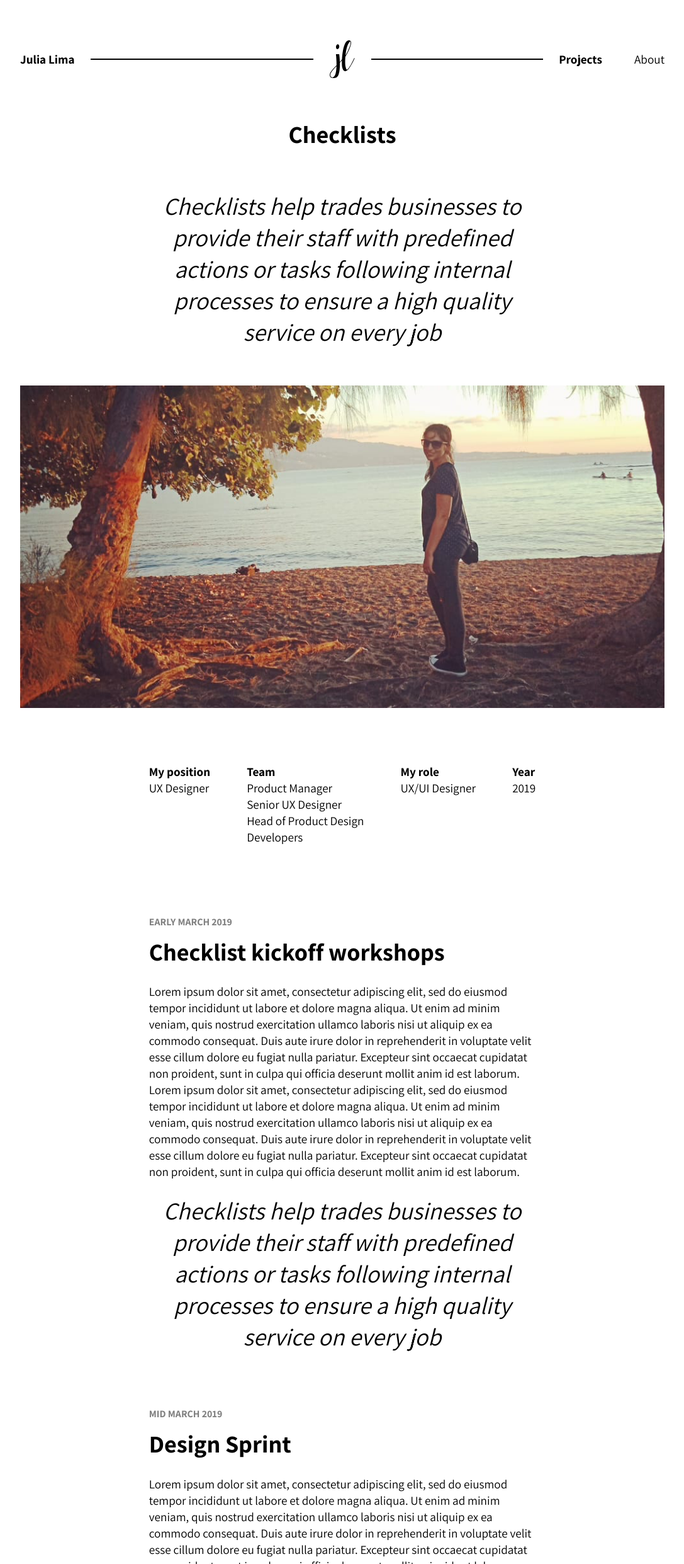
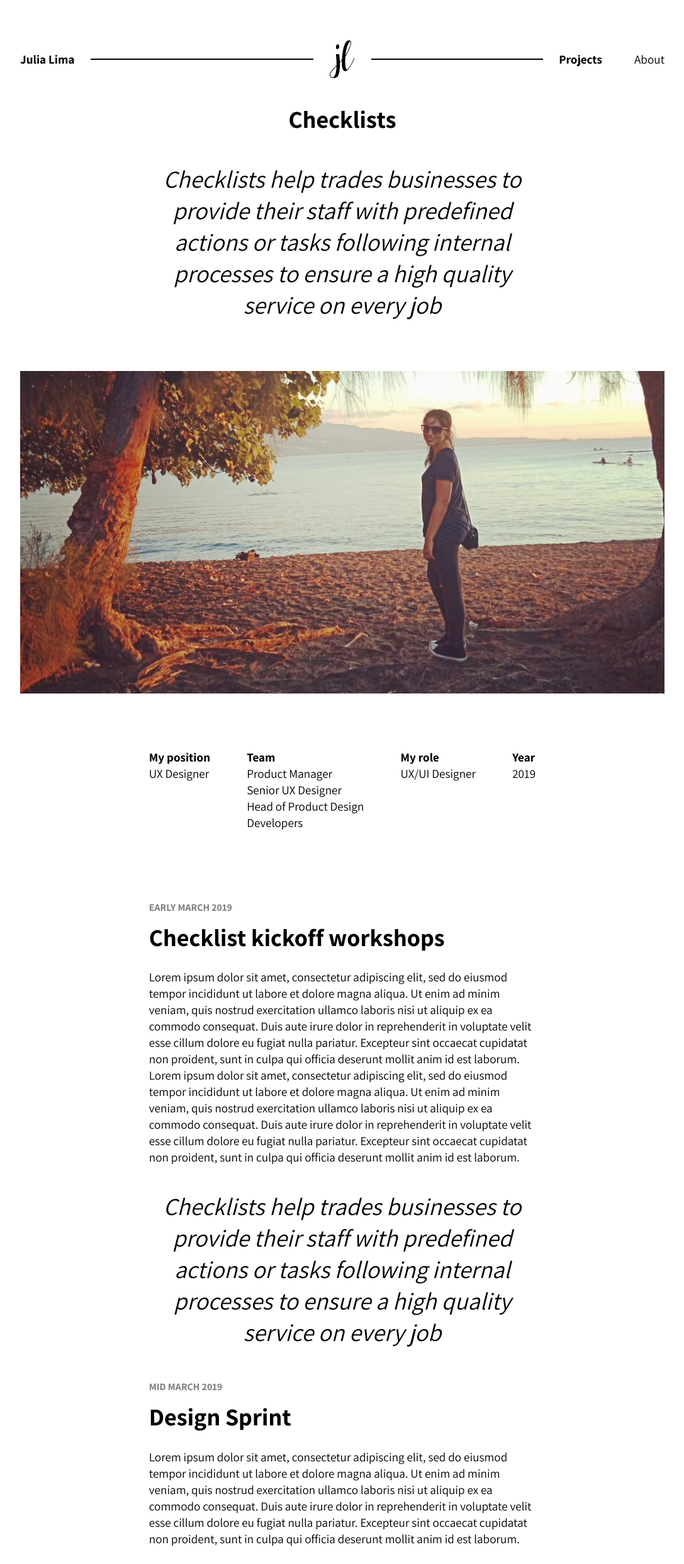
Before and after one commit to JuliaLima/MyWebPortfolio, a plain HTML site: page 2020/cs-checklists.html in a window 1280 px wide. Shown: the top 2483 px of the page at 63% size, without its empty margins (96-1183 px from the left). Drawn offline with nearby package versions, Linux system fonts and the light colour scheme.

Commit message:
2020: fix case stude highlight text spacing

```diff
--- a/2020/cs-checklists.html
+++ b/2020/cs-checklists.html
@@ -51,7 +51,7 @@
 
                 <div id="cs-container">
                     <div class="page-title"><b>Checklists</b></div>
-                    <div class="highlight-text"><i>Checklists help trades businesses to provide their staff with predefined actions or tasks following internal processes to ensure a high quality service on every job</i></div>
+                    <div class="highlight-text-top"><i>Checklists help trades businesses to provide their staff with predefined actions or tasks following internal processes to ensure a high quality service on every job</i></div>
                     <div class="hero-img"><img src="imgs/me.png"></div>
                     <div id="cs-data">
                         <div>
--- a/2020/style.css
+++ b/2020/style.css
@@ -216,7 +216,7 @@ hr{
 
 .page-title{
     font-size: 3vw;
-    margin: 8vh 0px;
+    margin: 5vh;
 }
 
 .hero-img{
@@ -253,7 +253,6 @@ hr{
     color: black !important;
 }
 
-
 /* CHECKLISTS PAGE */
 
 #cs-container{
@@ -275,7 +274,16 @@ hr{
     font-size: 3vw;
     width: 60%;
     text-align: center;
-    margin-bottom: 7.5vh;
+    margin-bottom: 3vh;
+    margin-top: 2vh;
+}
+
+.highlight-text-top{
+    font-size: 3vw;
+    width: 60%;
+    text-align: center;
+    margin-bottom: 10vh;
+    margin-top: 5px;
 }
 
 #cs-data{
@@ -388,8 +396,9 @@ hr{
         font-size: 4vw;
     }
 
-    .highlight-text{
+    .highlight-text, .highlight-text-top{
         font-size: 4vw;
+        width: 100%;
     }
 
     #myBtn{
@@ -418,10 +427,6 @@ hr{
     }
 
     .text-container{
-        width: 100%;
-    }
-
-    .highlight-text{
         width: 100%;
     }
 
@@ -485,9 +490,10 @@ hr{
         margin: 6vh 0px 4vh 0px;
     }
 
-    .highlight-text{
+    .highlight-text, .highlight-text-top{
         font-size: 5vw;
         margin-bottom: 5.5vh;
+        margin-top: 0px;
     }
 
     #myBtn{
```
